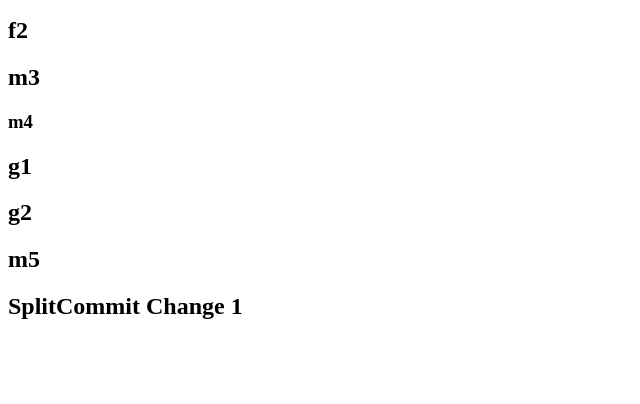
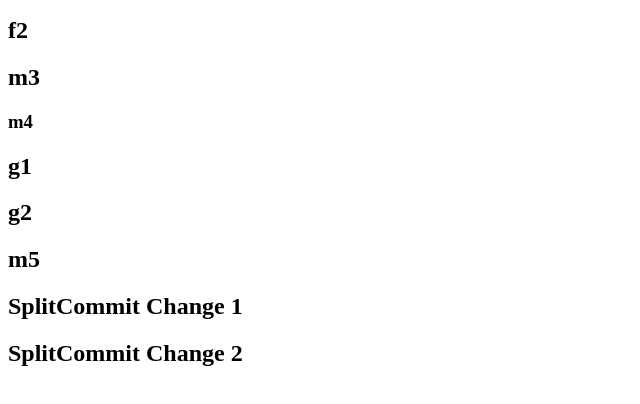
Before and after one commit to monkeyminion/practice-repo, a plain HTML site: page index.html in a window 1280 px wide. Shown: the part 110-514 px from the top of the page, without its empty margins (0-640 px from the left). Drawn offline with Linux system fonts and the light colour scheme.

Commit message:
Change 2

```diff
--- a/index.html
+++ b/index.html
@@ -19,5 +19,6 @@
     <h2>m5</h2>
 
     <h2>SplitCommit Change 1</h2>
+    <h2>SplitCommit Change 2</h2>
 </body>
 </html>
```
